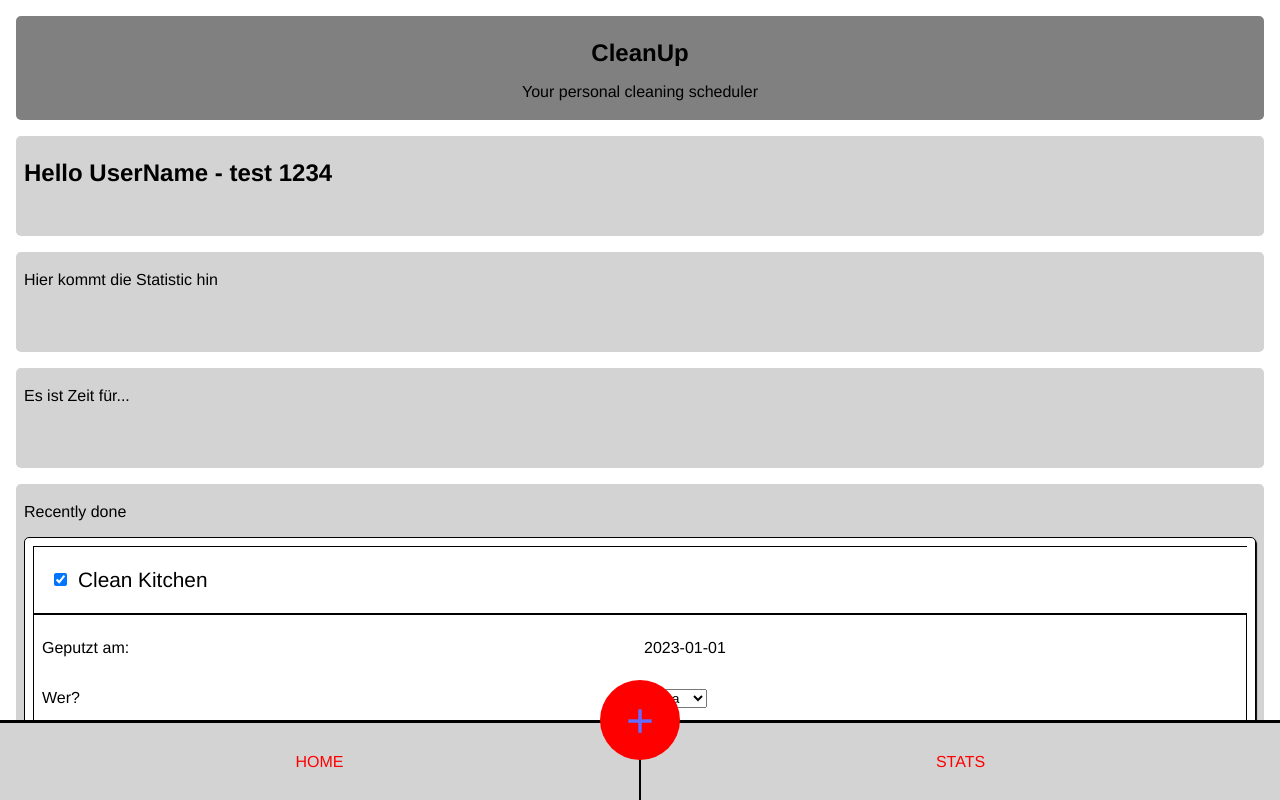
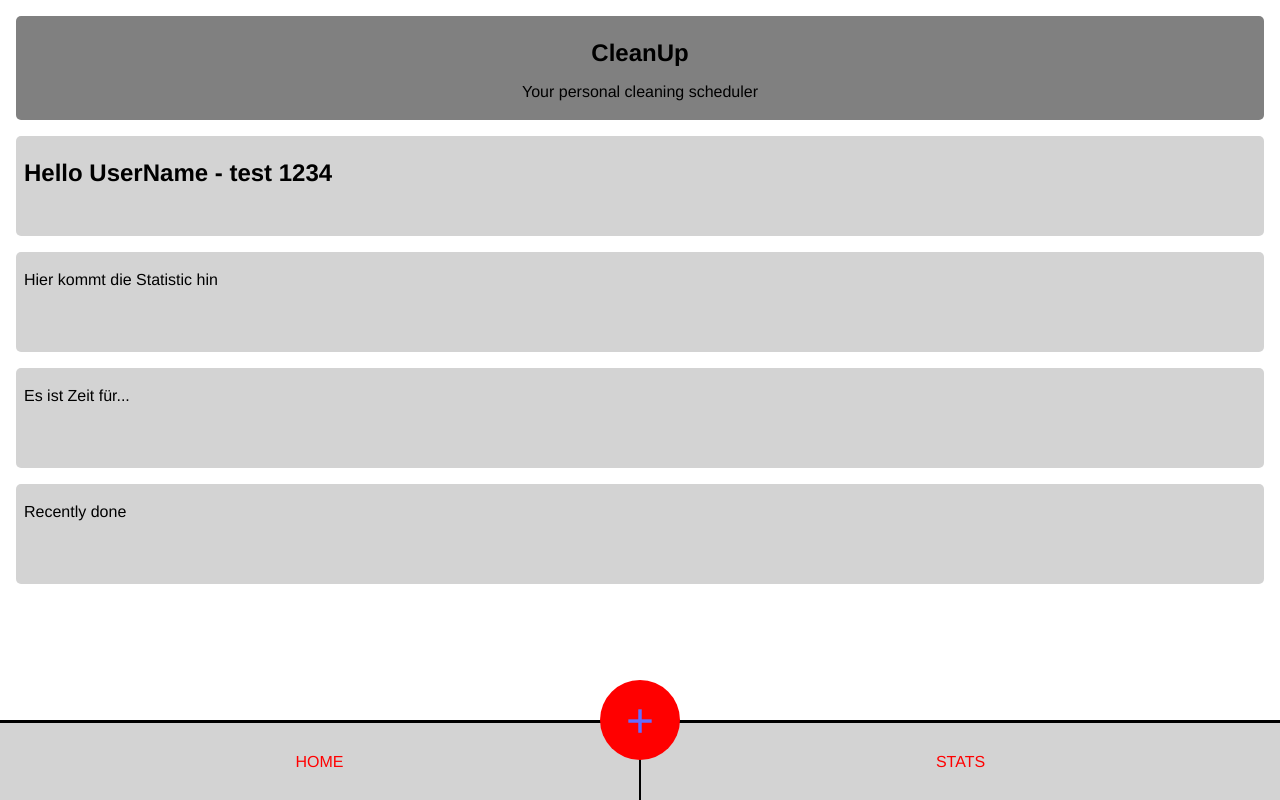
Before and after one commit to PhilippWeiss85/CleanUp, a React (Vite) app: page / in a window 1280 px wide. Shown: the top 800 px of the page. Built offline with nearby package versions, Linux system fonts and the light colour scheme.

Commit message:
add localStorage

```diff
--- a/src/App.jsx
+++ b/src/App.jsx
@@ -10,39 +10,46 @@ import { Routes, Route } from "react-router-dom"
 import { useState } from "react"
 import { useEffect } from "react"
 
-const testArray = [
-  {
-    id: nanoid(),
-    active: false,
-    task: "Clean Kitchen",
-    room: "kitchen",
-    cleanedStatus: "done",
-    responsible: "Anita",
-    date:"2023-01-01",
-    recentlyDone: false,
-    cleanTime: 0,
-  },
-  {
-   id:nanoid(),
-   active: false,
-   task: "Clean Bath",
-   room: "kitchen",
-   cleanedStatus: "scheduled",
-   responsible: "Philipp",
-   date: "2023-01-13",
-   recentlyDone: true,
-   cleanTime: 0,
-   }
-]
 
 
+const useLocalStorage = (storageKey, fallbackState) => {
+  const [value, setValue] = useState(
+    JSON.parse(localStorage.getItem(storageKey)) ?? fallbackState
+  );
+
+  useEffect(() => {
+    localStorage.setItem(storageKey, JSON.stringify(value))
+  }, [value, storageKey])
+
+  return [value, setValue]
+}
+
 function App() {
-const [cleaningTasks, setCleaningTasks] = useState(testArray)
+const [cleaningTasks, setCleaningTasks] = useLocalStorage("task", [])
+
+
+const today = new Date().getTime()
+const oneDay = 86400000
+const oneWeek = oneDay * 7
 
 
 useEffect(() => {
-  reapplyTask()
-}, [])
+  reapplyTask()}, [])
+
+
+function reapplyTask() {
+const taskRenewal = cleaningTasks.map(task => {
+  const taskDate = task.date
+  const taskDateInMs = new Date(taskDate).getTime()
+  if(today - taskDateInMs > oneWeek) {
+    return {...task, recentlyDone: false}
+  } else {
+    return {...task, recentlyDone: true}
+  }
+})
+setCleaningTasks(taskRenewal)
+}
+
 
 
 function addNewCleaningTask (task, room, responsible, repeat, date) {
@@ -54,6 +61,7 @@ function addNewCleaningTask (task, room, responsible, repeat, date) {
     responsible,
     repeat,
     date,
+    recentlyDone: false
     }
     ,...cleaningTasks];
     setCleaningTasks(newTask);
@@ -66,25 +74,6 @@ const filteredTasks = cleaningTasks.filter(task => task.recentlyDone === true)
 
 
 
-
-
-function reapplyTask() {
-const taskRenewal = cleaningTasks.map(task => {
-  const taskDate = task.date
-  const today = new Date().getTime()
-  const oneDay = 86400000
-  const oneWeek = oneDay * 7
-  const taskDateInMs = new Date(taskDate).getTime()
-  if(today - taskDateInMs >= oneWeek) {
-    return {...task, recentlyDone: false}
-  } else {
-    return {...task, recentlyDone: true}
-  }
-})
-setCleaningTasks(taskRenewal)
-}
-
-
 function completeTask (id, responsible, date, cleanTime) {
   const updatedTasks = cleaningTasks.map(task => {
   if(task.id === id) {
@@ -95,7 +84,6 @@ function completeTask (id, responsible, date, cleanTime) {
   })
   setCleaningTasks(updatedTasks)
 }
-
 
 
   return (
--- a/src/components/TaskForm/NewTask.jsx
+++ b/src/components/TaskForm/NewTask.jsx
@@ -8,13 +8,9 @@ console.log(addNewCleaningTask)
 
     function submitHandler (event) {
         event.preventDefault()
-
         const formData = new FormData(event.target)
         const data = Object.fromEntries(formData)
         console.log(data);
-
-
-
         addNewCleaningTask(data.task, data.room, data.name, data.turnus, data.date)
         navigate("/")
     }
```
Also changed, not shown: src/hooks/useLocalStorage.js (added, +20 -0 lines).
